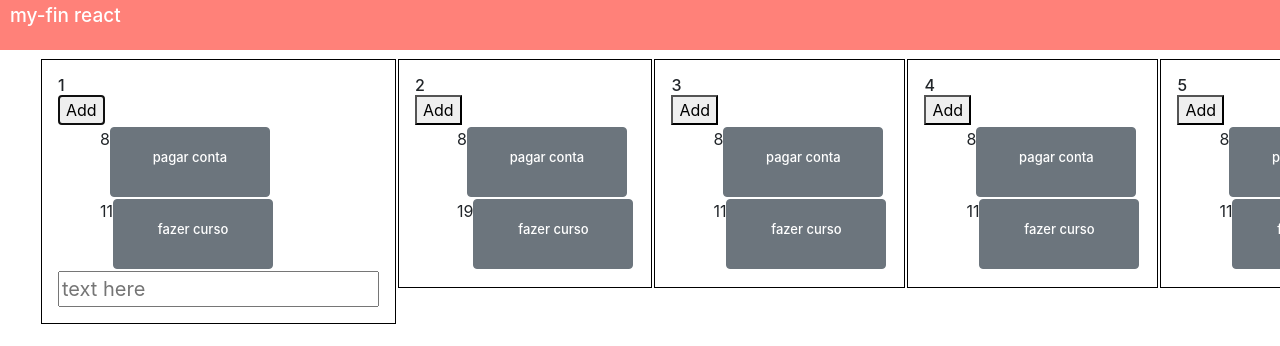
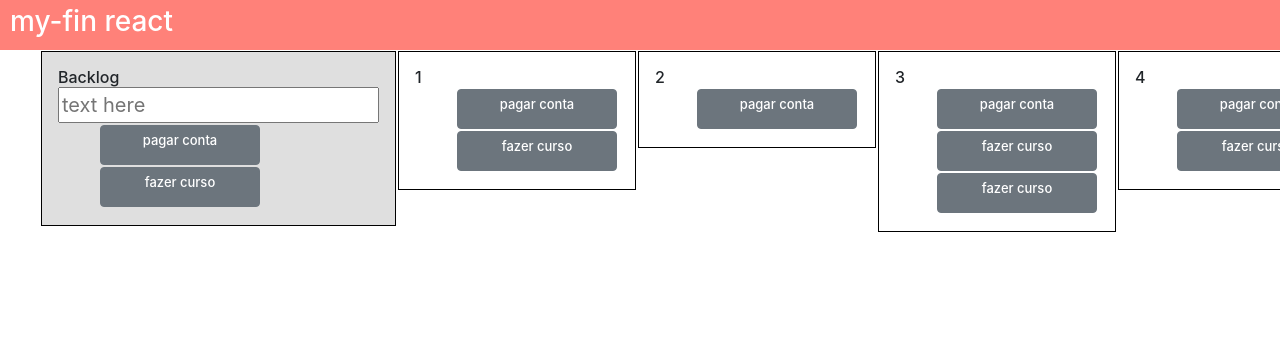
Before and after one commit to ltreze/myfin-front, a React (Create React App) app: page / in a window 1280 px wide. Both pictures are taken after a click on the button "Add". Shown: the top 346 px of the page. Built offline with nearby package versions, Linux system fonts and the light colour scheme.

Commit message:
implementation

```diff
--- a/src/App.js
+++ b/src/App.js
@@ -1,114 +1,145 @@
-import React, { Component } from 'react';
-import Week from './components/Week';
-import Header from './components/Header/';
+import React, { Component } from "react";
+import Week from "./components/Week";
+import Header from "./components/Header/";
 
 class App extends Component {
-  constructor(){
+  constructor() {
     super();
 
     this.state = {
-      days: [{
+      week: [
+        {
           numberDay: 1,
-        notes: [{
+          notes: [
+            {
               title: "pagar conta",
               description: "hoje eu tenho que pagar a conta tal",
-          dateScheduled: "2020-07-16T08:00"
-        }, {
+              dateScheduled: "2020-07-16T08:00",
+            },
+            {
               title: "fazer curso",
-          dateScheduled: "2020-07-16T11:00"
-        }]
-      }, {
+              dateScheduled: "2020-07-16T11:00",
+            },
+          ],
+        },
+        {
           numberDay: 2,
           notes: [
             {
               title: "pagar conta",
               description: "hoje eu tenho que pagar a conta tal",
-            dateScheduled: "2020-07-16T08:00"
+              dateScheduled: "2020-07-16T08:00",
+            },
+          ],
         },
         {
-            title: "fazer curso",
-            description: "fazer aquele curso que ta quase acabando",
-            dateScheduled: "2020-07-02T19:00"
-          }
-        ]
-      }, {
           numberDay: 3,
           notes: [
             {
               title: "pagar conta",
               description: "hoje eu tenho que pagar a conta tal",
-            dateScheduled: "2020-07-16T08:00"
+              dateScheduled: "2020-07-16T08:00",
             },
             {
               title: "fazer curso",
-            dateScheduled: "2020-07-16T11:00"
-          }
-        ]
-      }, {
+              dateScheduled: "2020-07-16T11:00",
+            },
+            {
+              title: "fazer curso",
+              dateScheduled: "2020-07-16T11:00",
+            },
+          ],
+        },
+        {
           numberDay: 4,
           notes: [
             {
               title: "pagar conta",
               description: "hoje eu tenho que pagar a conta tal",
-            dateScheduled: "2020-07-16T08:00"
+              dateScheduled: "2020-07-16T08:00",
             },
             {
               title: "fazer curso",
-            dateScheduled: "2020-07-16T11:00"
-          }
-        ]
-      }, {
+              dateScheduled: "2020-07-16T11:00",
+            },
+          ],
+        },
+        {
           numberDay: 5,
           notes: [
             {
               title: "pagar conta",
               description: "hoje eu tenho que pagar a conta tal",
-            dateScheduled: "2020-07-16T08:00"
+              dateScheduled: "2020-07-16T08:00",
             },
             {
               title: "fazer curso",
-            dateScheduled: "2020-07-16T11:00"
-          }
-        ]
-      }, {
+              dateScheduled: "2020-07-16T11:00",
+            },
+          ],
+        },
+        {
           numberDay: 6,
           notes: [
             {
               title: "pagar conta",
               description: "hoje eu tenho que pagar a conta tal",
-            dateScheduled: "2020-07-16T08:00"
+              dateScheduled: "2020-07-16T08:00",
             },
             {
               title: "fazer curso",
-            dateScheduled: "2020-07-16T11:00"
-          }
-        ]
-      }, {
+              dateScheduled: "2020-07-16T11:00",
+            },
+          ],
+        },
+        {
           numberDay: 7,
           notes: [
             {
               title: "pagar conta",
               description: "hoje eu tenho que pagar a conta tal",
-            dateScheduled: "2020-07-16T08:00"
+              dateScheduled: "2020-07-16T08:00",
             },
             {
               title: "fazer curso",
-            dateScheduled: "2020-07-16T11:00"
+              dateScheduled: "2020-07-16T11:00",
+            },
+          ],
         }
-        ]
+      ],
+      backlog: [
+        {
+          title: "pagar conta",
+          description: "hoje eu tenho que pagar a conta tal",
+          dateScheduled: "2020-07-16T08:00",
+        },
+        {
+          title: "fazer curso",
+          description: "fazer curso tal",
+          dateScheduled: "2020-07-16T11:00",
+        },
+      ],
+    };
   }
-      ]
+  addNoteToBacklog(noteTitle) {
+    const novoBacklog = [
+      ...this.state.backlog,
+      { title: noteTitle, description: "" },
+    ];
+    const novoEstado = { ...this.state, backlog: novoBacklog };
+    console.log(novoEstado);
+    this.setState(novoEstado);
   }
-  }
-  addNote(day){
-    console.log("add called")
-    console.log(day)
-  }
+
   render() {
     return (
       <>
         <Header title="my-fin react" />
-          <Week weekDays={this.state.days} addNote={this.addNote.bind(this)} />
+        <Week
+          weekDays={this.state.week}
+          addNoteToBacklog={this.addNoteToBacklog.bind(this)}
+          backlog={this.state.backlog}
+        />
       </>
     );
   }
--- /dev/null
+++ b/src/components/Backlog/Backlog.jsx
@@ -0,0 +1,52 @@
+import React, { Component } from "react";
+import Note from "../Note";
+import NewNoteInput from "../NewNoteInput";
+import "./style.css";
+
+const show = {
+  fontSize: "20px",
+  display: "block",
+};
+const hide = {
+  fontSize: "20px",
+  display: "none",
+};
+
+class Backlog extends Component {
+  constructor(props) {
+    super(props);
+    this.state = {
+      showNewNoteInput: false,
+    };
+  }
+
+  _addNote(event) {
+    event.preventDefault();
+    event.stopPropagation();
+    this.setState({
+      showNewNoteInput: true,
+    });
+  }
+
+  render() {
+    return (
+      <li className="backlog">
+        <h2 className="description">Backlog</h2>
+        <button style={this.state.showNewNoteInput ? hide : show} className="header_coisa" onClick={this._addNote.bind(this)}>Add</button>
+        <NewNoteInput
+          show={this.state.showNewNoteInput}
+          addNoteToBacklog={this.props.addNoteToBacklog.bind(this)}
+          />
+        <ul>
+          {this.props.backlog.map((item, index) => (
+            <li className="notes" key={index}>
+              <Note note={item} />
+            </li>
+          ))}
+        </ul>
+      </li>
+    );
+  }
+}
+
+export default Backlog;
--- /dev/null
+++ b/src/components/Backlog/index.js
@@ -0,0 +1,3 @@
+import Backlog from "./Backlog";
+
+export default Backlog;
--- /dev/null
+++ b/src/components/Backlog/style.css
@@ -0,0 +1,10 @@
+.backlog {
+  background-color: #dfdfdf;
+  vertical-align: top;
+  display: inline-block;
+  padding: 16px;
+  border: 1px;
+  border-color: black;
+  border-style: solid;
+  margin: 1px;
+}
--- a/src/components/Day/Day.jsx
+++ b/src/components/Day/Day.jsx
@@ -1,40 +1,20 @@
 import React, { Component } from "react";
 import Note from "../Note";
-import NewNoteInput from "../NewNoteInput"
 import "./style.css";
 
 class Day extends Component {
-
-  constructor(props){
-    super(props);
-    this.state = {
-      showNewNoteInput: false
-    }
-  }
-
-  _addNote(event){
-    event.preventDefault();
-    event.stopPropagation();
-    this.props.addNote(this.props.day.numberDay);
-    const showNewNoteInputTrue = {
-      showNewNoteInput: true
-    }
-    this.setState(showNewNoteInputTrue);
-  }
 
   render() {
     return (
       <li className="day">
         <h2 className="description">{this.props.day.numberDay}</h2>
-        <button onClick={this._addNote.bind(this)}>Add</button>
         <ul>
           {this.props.day.notes.map((item, index) => (
             <li className="notes" key={index}>
-              <Note noteProps={item} />
+              <Note note={item} />
             </li>
           ))}
         </ul>
-        <NewNoteInput show={this.state.showNewNoteInput}/>
       </li>
     );
   }
--- a/src/components/Header/Header.jsx
+++ b/src/components/Header/Header.jsx
@@ -2,8 +2,13 @@ import React, { Component } from "react";
 import "./style.css";
 
 class Header extends Component {
+
   render() {
-    return <h3 className="header_h3">{this.props.title}</h3>;
+    return (
+      <div className="header_h3">
+        <h3 className="header_coisa">{this.props.title}</h3>
+      </div>
+    );
   }
 }
 
--- a/src/components/Header/style.css
+++ b/src/components/Header/style.css
@@ -12,3 +12,7 @@
   flex-direction: row;
   min-height: 50px;
 }
+
+.header_coisa {
+  float: left;
+}
--- a/src/components/NewNoteInput/NewNoteInput.jsx
+++ b/src/components/NewNoteInput/NewNoteInput.jsx
@@ -3,25 +3,35 @@ import "./style.css";
 
 const show = {
   fontSize: "20px",
-  display: "block"
-}
+  display: "block",
+};
 const hide = {
   fontSize: "20px",
-  display: "none"
-}
+  display: "none",
+};
 
 class NewNoteInput extends Component {
-
-  foo(show){
-    console.log('show');
-    console.log(show);
-
-    return { color: "red" }
+  // _blur() {
+  //   if (this.props.show) {
+  //     console.log("perdi o foco")
+  //   }
+  // }
+  _handleEventoInput(e) {
+    if (e.key === "Enter") {
+      let title = e.target.value;
+      this.props.addNoteToBacklog(title);
+    }
   }
-//style={this.foo(this.props.show)}
   render() {
     return (
-      <input type="text" style={this.props.show ? show : hide} placeholder="text here" />
+      <input
+        type="text"
+        style={this.props.show ? show : hide}
+        placeholder="text here"
+        // onBlur={this._blur()}
+        onMouseDown={()=>console.log("fui clicado")}
+        onKeyUp={this._handleEventoInput.bind(this)}
+      />
     );
   }
 }
--- a/src/components/Note/Note.jsx
+++ b/src/components/Note/Note.jsx
@@ -20,18 +20,15 @@ class Note extends Component {
   render() {
     return (
       <>
-        <div className="date-schedule">
-          {this.getHour(this.props.noteProps.dateScheduled)}
-          </div>
         <Button variant="secondary" onClick={this.handleShow} className="note">
-          <h3 className="title">{this.props.noteProps.title}</h3>
+          <h3 className="title">{this.props.note.title}</h3>
         </Button>
 
         <MyModal
           show={this.state.show}
           handleClose={this.handleClose}
-          title={this.props.noteProps.title}
-          description={this.props.noteProps.description}
+          title={this.props.note.title}
+          description={this.props.note.description}
         />
       </>
     );
--- a/src/components/Note/style.css
+++ b/src/components/Note/style.css
@@ -1,7 +1,8 @@
 .note {
-  height: 70px;
+  height: 40px !important;
   width: 160px;
   margin: 0;
+  padding: 0px;
 }
 .title {
   font-size: 13px;
--- a/src/components/Week/Week.jsx
+++ b/src/components/Week/Week.jsx
@@ -1,18 +1,23 @@
 import React, { Component } from "react";
 import Day from "../Day";
+import Backlog from "../Backlog";
 import "./style.css";
 
 class Week extends Component {
   render() {
     return (
       <ul className="week">
-        <Day day={this.props.weekDays[0]} addNote={this.props.addNote} />
-        <Day day={this.props.weekDays[1]} addNote={this.props.addNote} />
-        <Day day={this.props.weekDays[2]} addNote={this.props.addNote} />
-        <Day day={this.props.weekDays[3]} addNote={this.props.addNote} />
-        <Day day={this.props.weekDays[4]} addNote={this.props.addNote} />
-        <Day day={this.props.weekDays[5]} addNote={this.props.addNote} />
-        <Day day={this.props.weekDays[6]} addNote={this.props.addNote} />
+        <Backlog
+          backlog={this.props.backlog}
+          addNoteToBacklog={this.props.addNoteToBacklog.bind(this)}
+        />
+        <Day day={this.props.weekDays[0]} />
+        <Day day={this.props.weekDays[1]} />
+        <Day day={this.props.weekDays[2]} />
+        <Day day={this.props.weekDays[3]} />
+        <Day day={this.props.weekDays[4]} />
+        <Day day={this.props.weekDays[5]} />
+        <Day day={this.props.weekDays[6]} />
       </ul>
     );
   }
```
Lines whose indentation alone changed are shown as unchanged.
